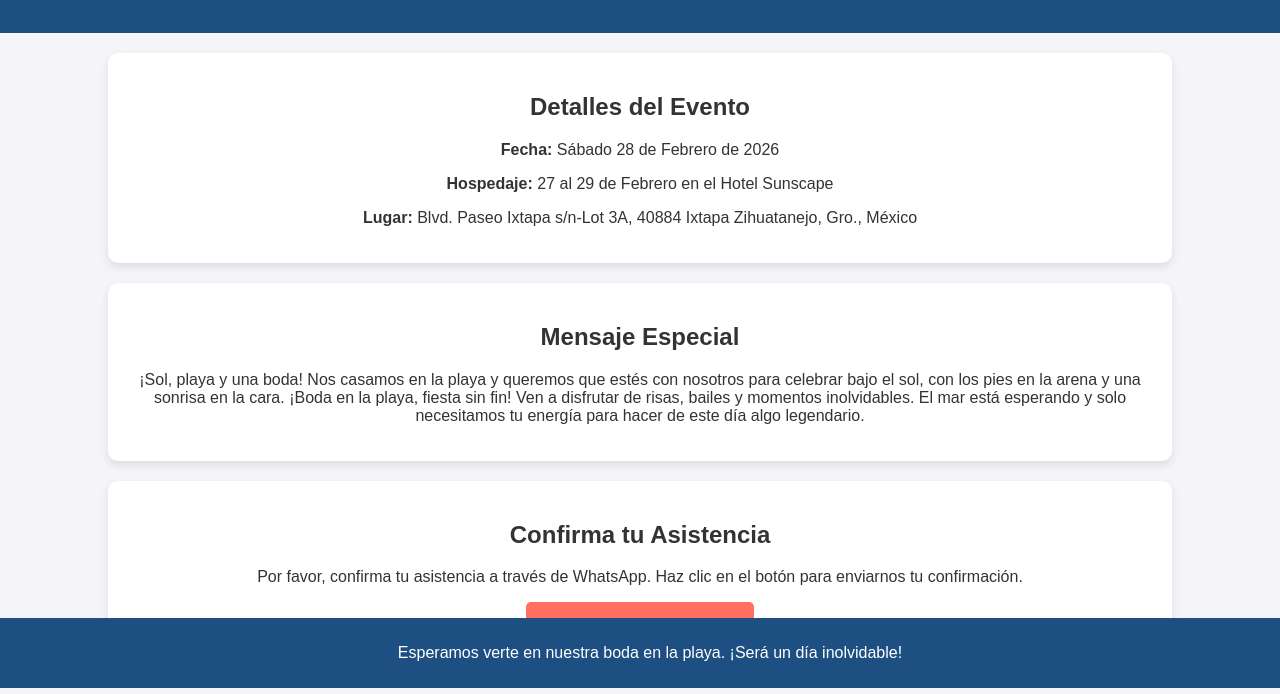
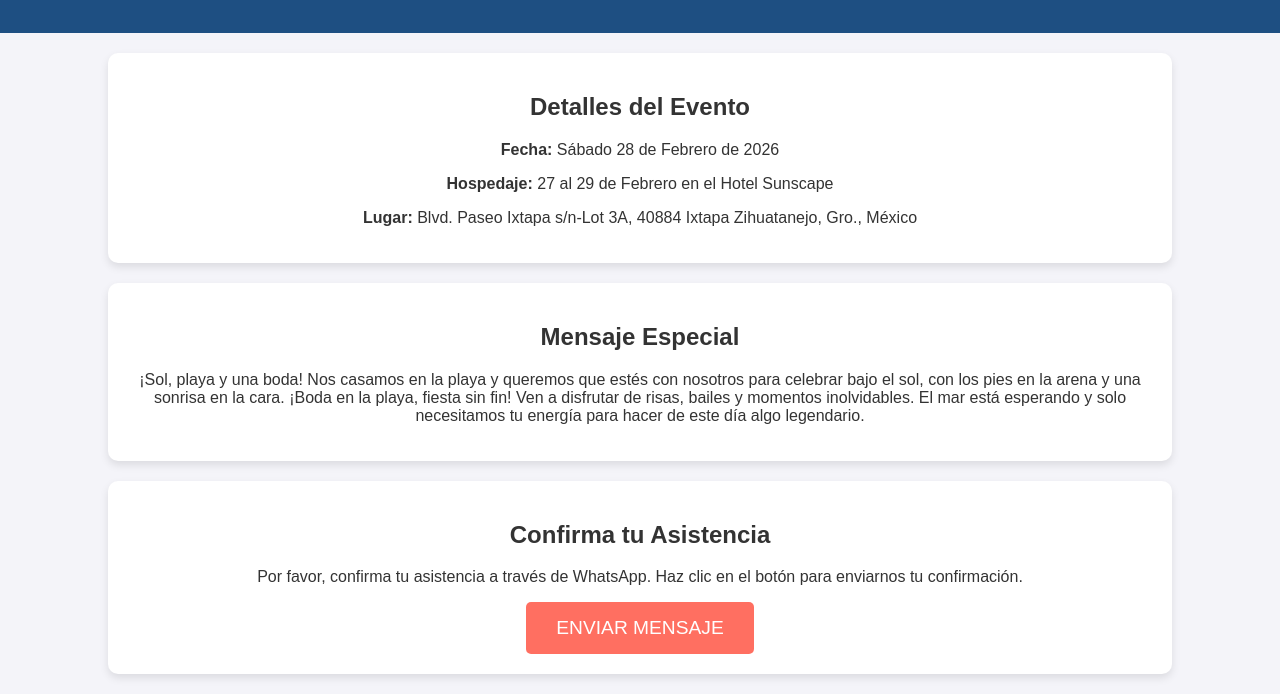
Before and after one commit to GerardoAndLesly/weddinginvitation, a plain HTML site: page index.html in a window 1280 px wide. Shown: the part 112-806 px from the top of the page. Drawn offline with Linux system fonts and the light colour scheme.

Commit message:
Update index.html

```diff
--- a/index.html
+++ b/index.html
@@ -32,8 +32,6 @@
         </a>
     </section>
 
-    <footer>
-        <p>Esperamos verte en nuestra boda en la playa. ¡Será un día inolvidable!</p>
-    </footer>
+
 </body>
 </html>
```
